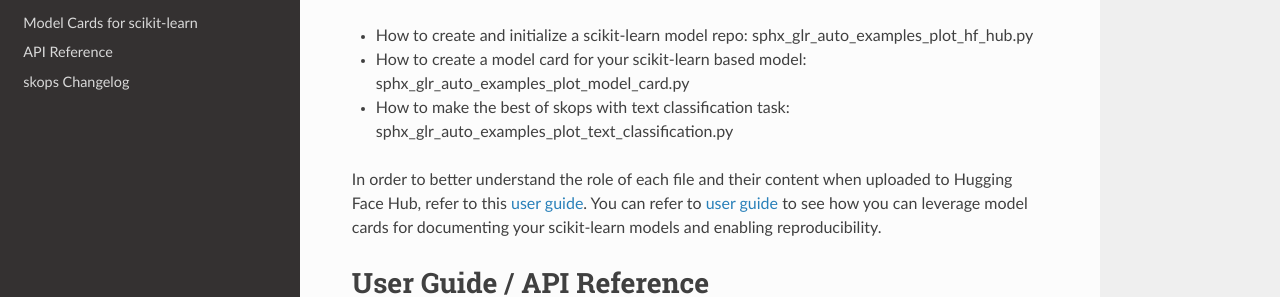
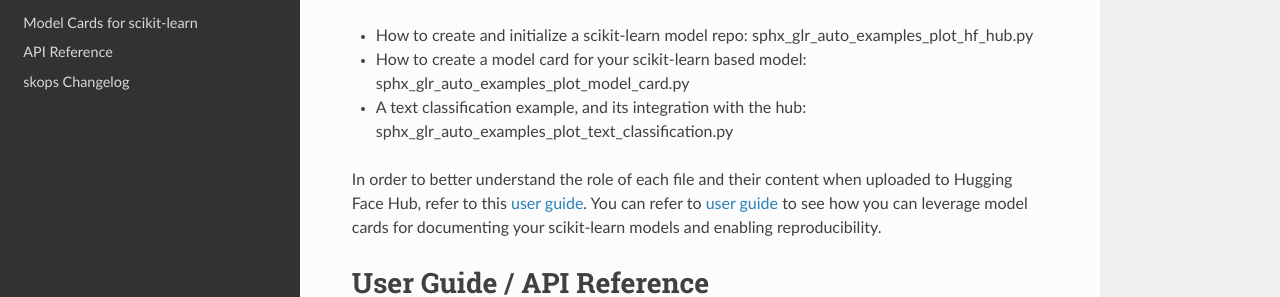
Before and after one commit to skops-dev/skops, a Sphinx documentation site: the page built from docs/index.rst, in a window 1280 px wide and 1302 px high. Shown: the part 329-626 px from the top of the window. Built offline with Sphinx 7.4.7 and the Read the Docs theme 2.0.0, drawn with Linux system fonts in a browser that asks for light colours.

Commit message:
Update docs/index.rst
Co-authored-by: Adrin Jalali <adrin.jalali@gmail.com>

```diff
--- a/docs/index.rst
+++ b/docs/index.rst
@@ -19,7 +19,7 @@ The following examples are good starting points:
   :ref:`sphx_glr_auto_examples_plot_hf_hub.py`
 - How to create a model card for your scikit-learn based model:
   :ref:`sphx_glr_auto_examples_plot_model_card.py`
-- How to make the best of skops with text classification task:
+- A text classification example, and its integration with the hub:
   :ref:`sphx_glr_auto_examples_plot_text_classification.py`
 
 In order to better understand the role of each file and their content when
```
